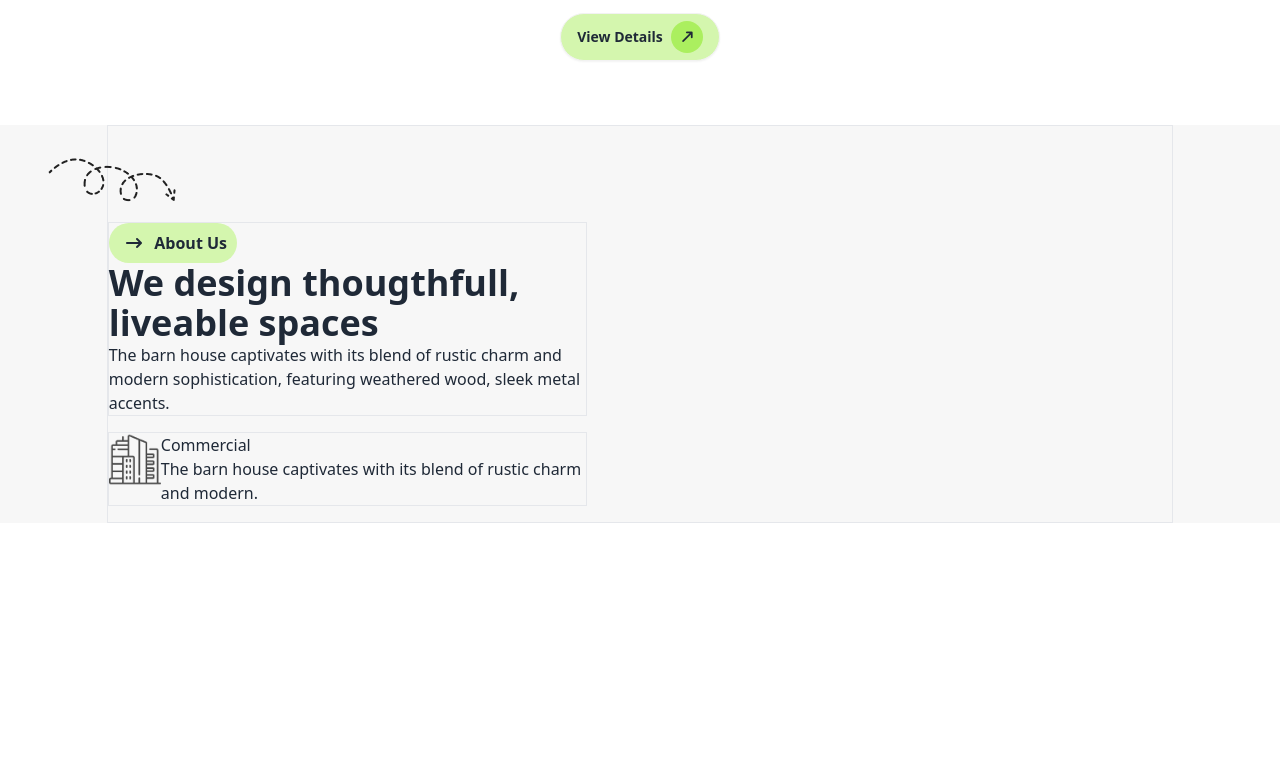
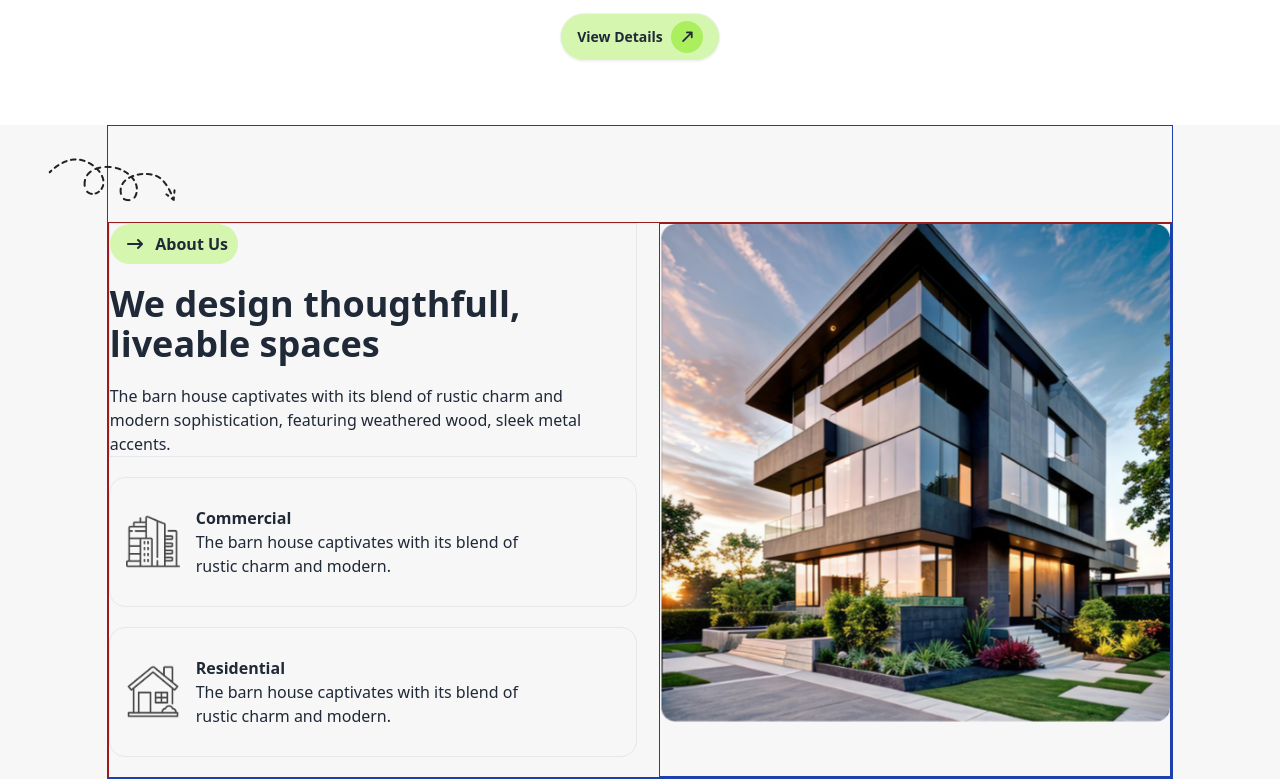
Before and after one commit to Md-Siyam94/Assignment-03, a plain HTML site: page index.html in a window 1280 px wide. Shown: the part 603-1382 px from the top of the page. Before the commit the page ends 1126 px from the top, so only its background shows below. Drawn offline with nearby package versions, Linux system fonts and the light colour scheme.

Commit message:
Commercial section Done

```diff
--- a/index.html
+++ b/index.html
@@ -73,7 +73,7 @@ crossorigin="anonymous" referrerpolicy="no-referrer" />
 
                     </ul>
                   </div>
-                  <div class="flex items-center gap-4  ">
+                  <div class=" items-center gap-4 hidden md:flex ">
                       <div class="size-10 flex items-center justify-center bg-backgroundcolor rounded-full">
                         <i class="fa-solid fa-magnifying-glass "></i>
                       </div>
@@ -110,34 +110,43 @@ crossorigin="anonymous" referrerpolicy="no-referrer" />
           </div>
         </section>
     </header>
-    <main>
-      <section class="bg-backgroundcolor ">
-        <div class="w-10/12 border mx-auto ">
+    <main class="bg-backgroundcolor">
+      <section class="w-10/12 mx-auto border border-blue-800">
+        <img class="ml-[-60px] mt-8 mb-5 md:block hidden" src="B10-Assignment-03-main/assets/Vector.png" alt="">
+        <div class=" w-full border border-red-800 flex flex-col sm:flex-row ">
+
           <div class="">
-            <img class="ml-[-60px] mt-8 mb-5" src="B10-Assignment-03-main/assets/Vector.png" alt="">
-            <div class="w-[45%] border ">
-              <div class="flex items-center gap-1 bg-accent h-10 w-32 rounded-3xl justify-center ">
+
+
+            <div class="w-[96%] border text-center sm:text-start">
+              <div class="flex items-center gap-1 bg-accent h-10 w-32 rounded-3xl justify-center sm:ml-0 mx-auto ">
                 <div class="size-8 flex items-center justify-center  ">
                   <i class="fa-solid fa-arrow-up-long rotate-90"></i>
                 </div>
                 <span class="font-bold">About Us</span>
               </div>
-              <h1 class="text-4xl font-bold">We design thougthfull,<br>liveable spaces</h1>
+              <h1 class="sm:text-4xl text-3xl font-bold my-5">We design thougthfull,<br>liveable spaces</h1>
               <p>The barn house captivates with its blend of rustic charm and <br>
                 modern sophistication, featuring weathered wood, sleek metal accents.</p>
             </div>
 
-            <div class="flex border my-4 w-[45%]">
-              <div><img src="B10-Assignment-03-main/assets/commercial.png" alt=""></div>
-              <div>
-                <h2>Commercial</h2>
-                <p>The barn house captivates with its blend of rustic charm and modern.</p>
+            <div class="flex border my-5 w-[96%] gap-4 items-center rounded-2xl">
+              <div class="ml-4"><img src="B10-Assignment-03-main/assets/commercial.png" alt=""></div>
+              <div class="h-32 flex flex-col justify-center  ">
+                <h2 class="font-bold">Commercial</h2>
+                <p class="w-4/5">The barn house captivates with its blend of rustic charm and modern.</p>
               </div>
             </div>
-            <div></div>
+            <div class="flex border my-5 w-[96%] gap-4 items-center rounded-2xl">
+              <div class="ml-4"><img src="B10-Assignment-03-main/assets/residential.png" alt=""></div>
+              <div class="h-32 flex flex-col justify-center  ">
+                <h2 class="font-bold">Residential</h2>
+                <p class="w-4/5">The barn house captivates with its blend of rustic charm and modern.</p>
+              </div>
+            </div>
           </div>
-          <div>
-
+          <div class="  border border-blue-800">
+            <img src="B10-Assignment-03-main/assets/Rectangle.png" alt="">
           </div>
         </div>
       </section>
```
